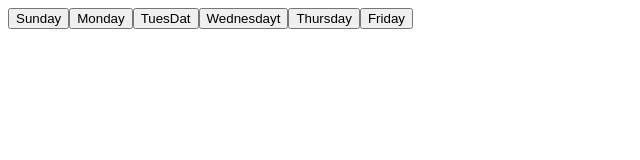
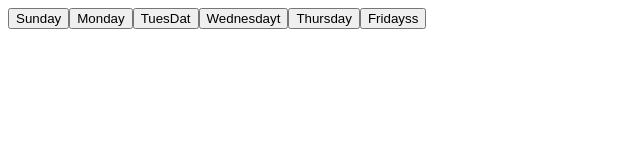
Before and after one commit to ameybhosle212/ddays, an Angular app: page / in a window 1280 px wide. Shown: the top 160 px of the page, without its empty margins (0-640 px from the left). Built offline with nearby package versions, Linux system fonts and the light colour scheme.

Commit message:
commirhfbds

```diff
--- a/src/app/app.component.html
+++ b/src/app/app.component.html
@@ -3,7 +3,7 @@
 <button (click)="updatedMonth('tuesday')">TuesDat</button>
 <button (click)="updatedMonth('wednesday')">Wednesdayt</button>
 <button (click)="updatedMonth('thursday')">Thursday</button>
-<button (click)="updatedMonth('friday')">Friday</button>
+<button (click)="updatedMonth('friday')">Fridayss</button>
 
 <div class="allDaysValue">
   <div class="sunday" *ngIf="getAllDayddat['sunday']['checked']">
```
